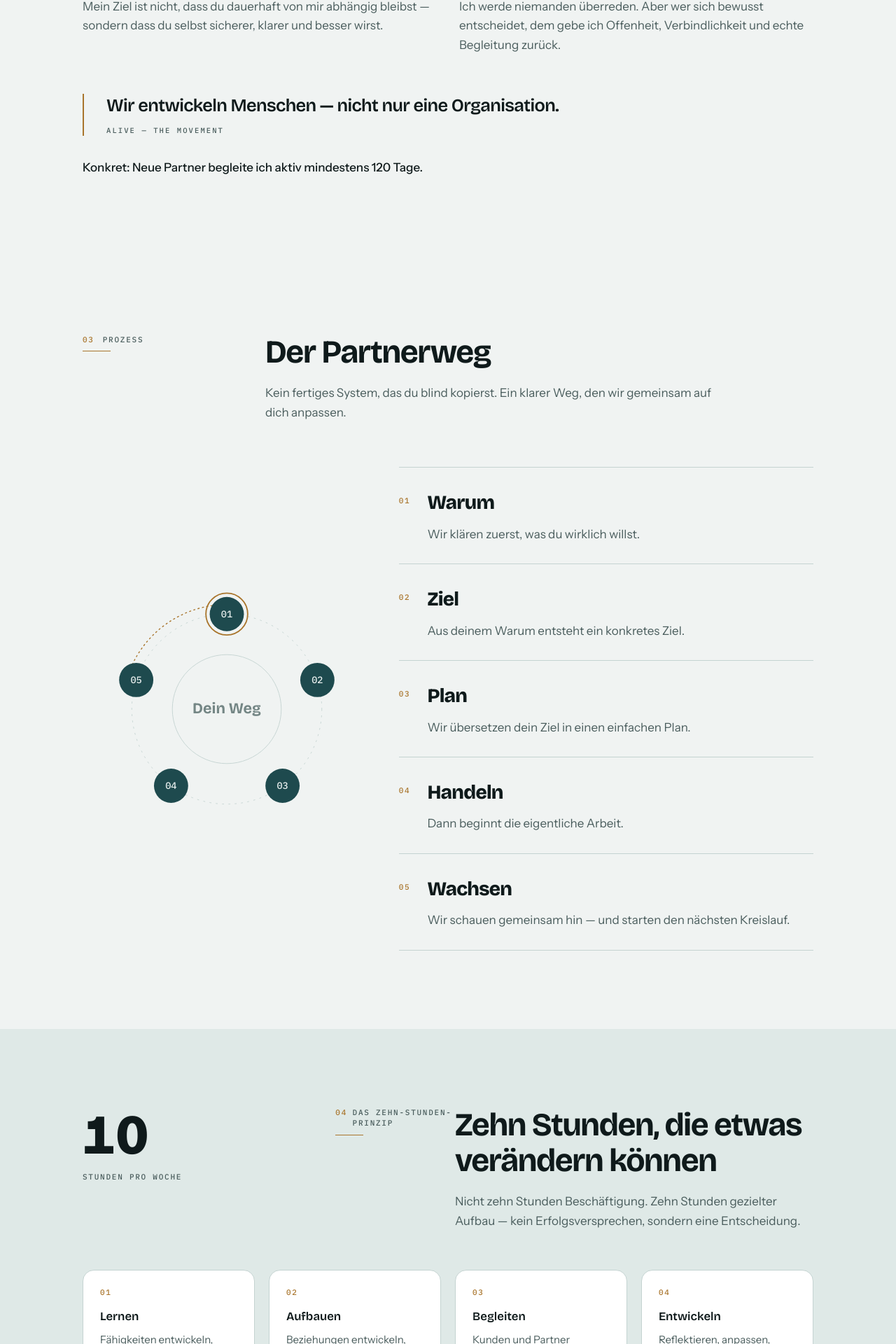
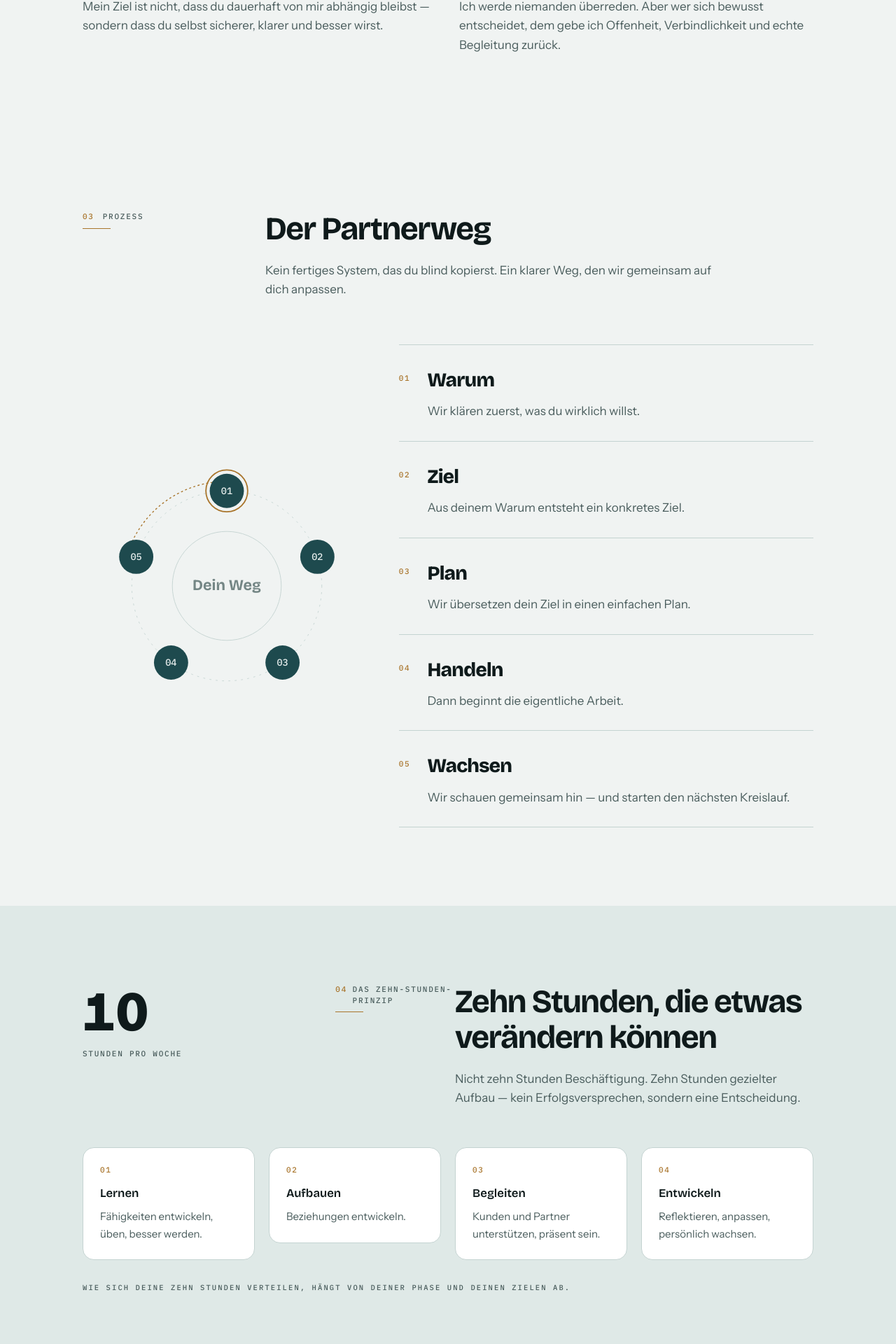
Before and after one commit to Thomitiger/thomas-mueller, a Next.js app: page / in a window 1280 px wide. Shown: the part 1419-3339 px from the top of the page at 70% size. Built offline with nearby package versions, Linux system fonts and the light colour scheme.

Commit message:
Remove ALIVE quote/commitment from Haltung; shorten Aufbauen card
Haltung section now ends after the four principles — no ALIVE quote,
no 120-day commitment line. Zehn-Stunden-Prinzip's "Aufbauen" card
text shortened to match the length of the other three cards.

```diff
--- a/components/sections/Haltung.tsx
+++ b/components/sections/Haltung.tsx
@@ -8,8 +8,8 @@ const haltung = site.haltung;
 
 /**
  * Haltung und Werte & Spielregeln in einer Sektion (v3.2, gekürzt): vier
- * kurze Prinzipien, ein Ein-Satz-Zitat mit ALIVE-Quelle und die eine
- * konkrete Zusage (120 Tage) statt einer ausgebreiteten Werte-/Regel-Liste.
+ * kurze Prinzipien. Das ALIVE-Zitat und die 120-Tage-Zusage wurden auf
+ * Wunsch entfernt.
  */
 export function Haltung() {
   return (
@@ -43,17 +43,6 @@ export function Haltung() {
             </li>
           ))}
         </ol>
-
-        <Reveal delay={40}>
-          <div className="mt-14 border-l-2 border-brass pl-6 sm:pl-8">
-            <p className="t-lead max-w-[42ch]">{haltung.quote}</p>
-            <cite className="u-label-sm mt-3 block not-italic text-ink-2">
-              {haltung.quoteSource}
-            </cite>
-          </div>
-        </Reveal>
-
-        <p className="copy mt-8 font-medium text-ink">{haltung.commitment}</p>
       </Container>
     </section>
   );
--- a/content/site.ts
+++ b/content/site.ts
@@ -1,5 +1,5 @@
 /**
- * Zentrale Inhaltsdatei — Version 3.8 (09.09.2026).
+ * Zentrale Inhaltsdatei — Version 3.9 (10.09.2026).
  *
  * ALLE sichtbaren Texte der Seite stehen hier. In den Komponenten steht kein
  * Fliesstext. Wer Inhalte ändern will, ändert nur diese Datei.
@@ -14,6 +14,9 @@
  * ist auf das Nötigste gekürzt. Ausserdem drei Fotoplätze für echte Bilder
  * von Thomas — Hero, Mein Weg, Gespräch — damit ein Besucher früh ein
  * Gesicht sieht, nicht nur Text.
+ *
+ * v3.9: Das ALIVE-Zitat und die 120-Tage-Zusage sind aus der Haltung
+ * komplett entfernt (auf Wunsch) — die Seite nennt ALIVE nirgends mehr.
  *
  * v3.3: "Mein Weg" mit dem echten Text von Thomas befüllt (zwei Stationen,
  * je mit Titel und mehreren Absätzen) — kein Platzhalter mehr. "Seit" und
@@ -30,9 +33,6 @@
  *   — Sektion 02 (Haltung, Punkt 01) und Sektion "Mein Weg" (Station 2,
  *   "Warum Network Marketing") — auf ausdrücklichen Wunsch von Thomas, im
  *   Wortlaut, den er selbst geliefert hat.
- * - Die Haltung baut auf der Philosophie von ALIVE — The Movement auf; das
- *   wird kurz genannt (Sektion 02), aber die vollständige Werte-/Regel-Liste
- *   wird auf dieser Seite bewusst nicht mehr ausgebreitet (Kürzung v3.2).
  */
 
 export type Placeholder = `{{${string}}}` | string;
@@ -175,9 +175,6 @@ export const site = {
         body: 'Ich werde niemanden überreden. Aber wer sich bewusst entscheidet, dem gebe ich Offenheit, Verbindlichkeit und echte Begleitung zurück.',
       },
     ] satisfies Principle[],
-    quote: 'Wir entwickeln Menschen — nicht nur eine Organisation.',
-    quoteSource: 'ALIVE — The Movement',
-    commitment: 'Konkret: Neue Partner begleite ich aktiv mindestens 120 Tage.',
   },
 
   partnerweg: {
@@ -210,7 +207,7 @@ export const site = {
       'Nicht zehn Stunden Beschäftigung. Zehn Stunden gezielter Aufbau — kein Erfolgsversprechen, sondern eine Entscheidung.',
     areas: [
       { title: 'Lernen', body: 'Fähigkeiten entwickeln, üben, besser werden.' },
-      { title: 'Aufbauen', body: 'Beziehungen entwickeln, das eigene Business voranbringen.' },
+      { title: 'Aufbauen', body: 'Beziehungen entwickeln.' },
       { title: 'Begleiten', body: 'Kunden und Partner unterstützen, präsent sein.' },
       { title: 'Entwickeln', body: 'Reflektieren, anpassen, persönlich wachsen.' },
     ] satisfies StundenArea[],
```
Also changed, not shown: 1 other file (tests, documents, lock files or other folders).
